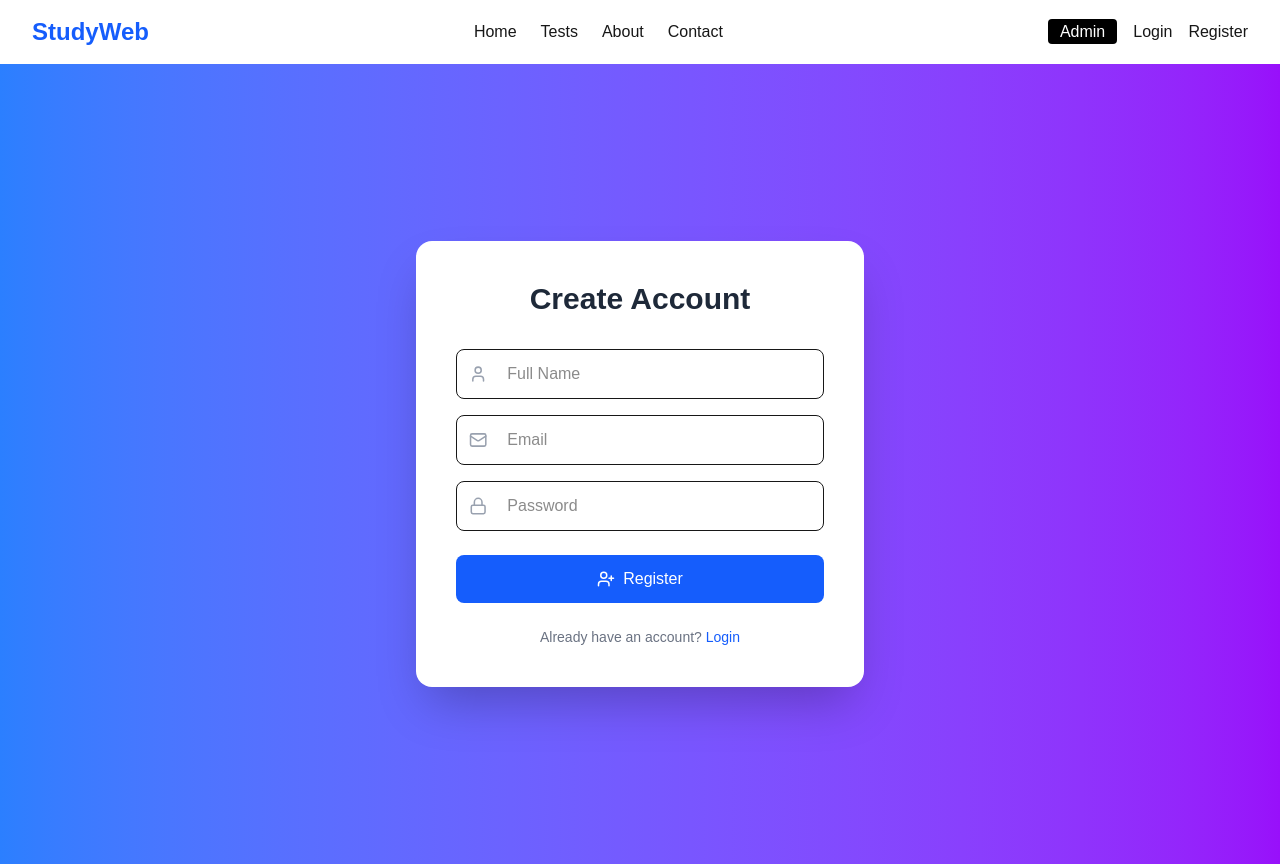
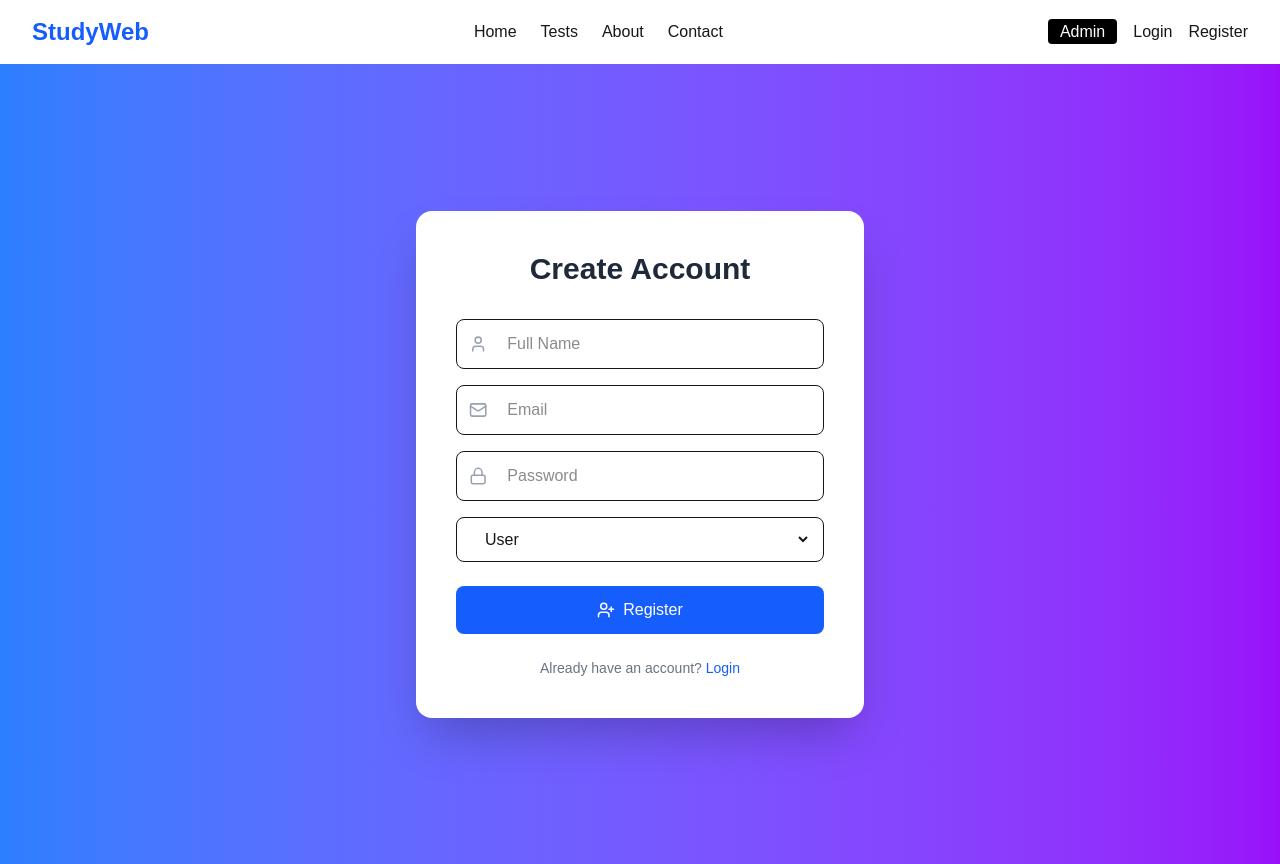
Before and after one commit to sravanibonu/study-website-frontend, a Next.js app: page /register in a window 1280 px wide. Built offline with nearby package versions, Linux system fonts and the light colour scheme; no server answers.

Commit message:
updated login and register

```diff
--- a/app/login/page.tsx
+++ b/app/login/page.tsx
@@ -15,9 +15,9 @@ export default function LoginPage() {
     const role = localStorage.getItem("role");
 
     if (role === "admin") {
-      router.push("/admin-dashboard"); // ✅ FIXED
-    } else if (role === "student") {
-      router.push("/user-dashboard"); // ✅ FIXED
+      router.push("/admin/dashboard"); // ✅ correct route
+    } else if (role === "user") {
+      router.push("/user-dashboard"); // ✅ FIXED (student → user)
     }
   }, [router]);
 
@@ -27,38 +27,33 @@ export default function LoginPage() {
     try {
       const res = await API.post(
         "/user/login",
-        {
-          email,
-          password,
-        },
-        {
-          withCredentials: true, // ✅ cookies
-        }
+        { email, password },
+        { withCredentials: true }
       );
 
       const data = res.data;
       console.log("Login Response:", data);
 
-      // ✅ Role fetch (safe way)
+      // ✅ role correct ga fetch
       const role = data?.role || data?.user?.role;
 
       if (!role) {
         alert("Role not found");
-        return; // ✅ stop loop
+        return;
       }
 
-      // ✅ Save role
+      // ✅ store role
       localStorage.setItem("role", role);
 
-      // ✅ Correct redirects
+      // ✅ correct redirect
       if (role === "admin") {
-        router.replace("/admin-dashboard"); // ✅ FIXED
-      } else if (role === "student") {
-        router.replace("/user-dashboard"); // ✅ FIXED
+        router.replace("/admin/dashboard");
+      } else if (role === "user") {
+        router.replace("/user-dashboard"); // 🔥 FIXED
       } else {
         alert("Invalid role");
-        return;
       }
+
     } catch (err: any) {
       alert(err?.response?.data?.message || "Login failed");
     }
--- a/app/register/page.tsx
+++ b/app/register/page.tsx
@@ -3,12 +3,13 @@
 import { useState, FormEvent, useEffect } from "react";
 import { useRouter } from "next/navigation";
 import { User, Mail, Lock, UserPlus } from "lucide-react";
-import API from "@/app/lib/api"; // ✅ updated import
+import API from "@/app/lib/api";
 
 interface RegisterForm {
   name: string;
   email: string;
   password: string;
+  role: string;
 }
 
 export default function RegisterPage() {
@@ -18,12 +19,13 @@ export default function RegisterPage() {
     name: "",
     email: "",
     password: "",
+    role: "user",
   });
 
   const [loading, setLoading] = useState(false);
   const [error, setError] = useState<string | null>(null);
 
-  // ✅ FIXED: Check user via cookies (not localStorage)
+  // ✅ Check if already logged in
   useEffect(() => {
     const checkUser = async () => {
       try {
@@ -32,7 +34,7 @@ export default function RegisterPage() {
           router.push("/user-dashboard");
         }
       } catch {
-        // not logged in → do nothing
+        // not logged in
       }
     };
 
@@ -45,12 +47,8 @@ export default function RegisterPage() {
     setLoading(true);
 
     try {
-      // ✅ Register API
       await API.post("/user/register", form);
-
-      // ✅ After register → go to login
       router.push("/login");
-
     } catch (err: any) {
       setError(
         err?.response?.data?.message ||
@@ -109,7 +107,7 @@ export default function RegisterPage() {
         </div>
 
         {/* Password */}
-        <div className="flex items-center border rounded-lg mb-6 px-3">
+        <div className="flex items-center border rounded-lg mb-4 px-3">
           <Lock className="text-gray-400 mr-2" size={20} />
           <input
             type="password"
@@ -122,6 +120,20 @@ export default function RegisterPage() {
               setForm({ ...form, password: e.target.value })
             }
           />
+        </div>
+
+        {/* Role */}
+        <div className="flex items-center border rounded-lg mb-6 px-3">
+          <select
+            value={form.role}
+            onChange={(e) =>
+              setForm({ ...form, role: e.target.value })
+            }
+            className="w-full p-3 outline-none bg-white"
+          >
+            <option value="user">User</option>
+            <option value="admin">Admin</option>
+          </select>
         </div>
 
         {/* Button */}
```
